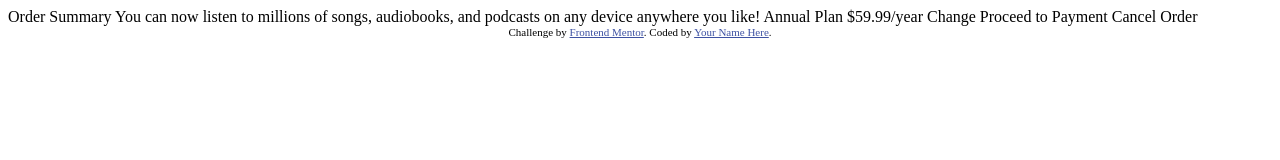
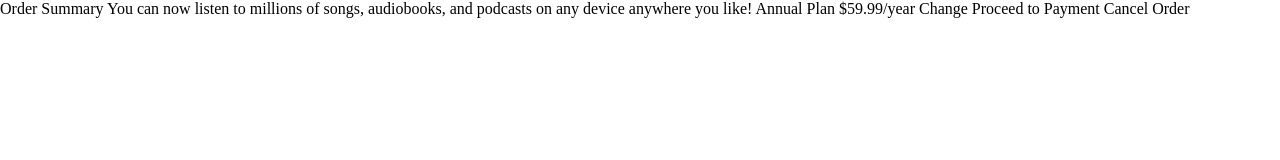
Before and after one commit to kenyoSaenzRojas/Ordersummary-Component, a plain HTML site: page index.html in a window 1280 px wide. Drawn offline with Linux system fonts and the light colour scheme.

```diff
--- /dev/null
+++ b/assets/CSS/style.css
@@ -0,0 +1,5 @@
+*{
+    box-sizing: border-box;
+    margin: 0px;
+    padding: 0px;
+}
--- a/index.html
+++ b/index.html
@@ -7,12 +7,14 @@
   <link rel="icon" type="image/png" sizes="32x32" href="./images/favicon-32x32.png">
 
   <title>Frontend Mentor | Order summary card</title>
+  <link rel="stylesheet" href="./assets/CSS/style.css">
+
 
   <!-- Feel free to remove these styles or customise in your own stylesheet 👍 -->
-  <style>
+  <!-- <style>
     .attribution { font-size: 11px; text-align: center; }
     .attribution a { color: hsl(228, 45%, 44%); }
-  </style>
+  </style> -->
 </head>
 <body>
 
@@ -29,9 +31,9 @@
   Proceed to Payment
   Cancel Order
 
-  <div class="attribution">
+  <!-- <div class="attribution">
     Challenge by <a href="https://www.frontendmentor.io?ref=challenge" target="_blank">Frontend Mentor</a>.
     Coded by <a href="#">Your Name Here</a>.
-  </div>
+  </div> -->
 </body>
 </html>
```
Also changed, not shown: 1 other file.
